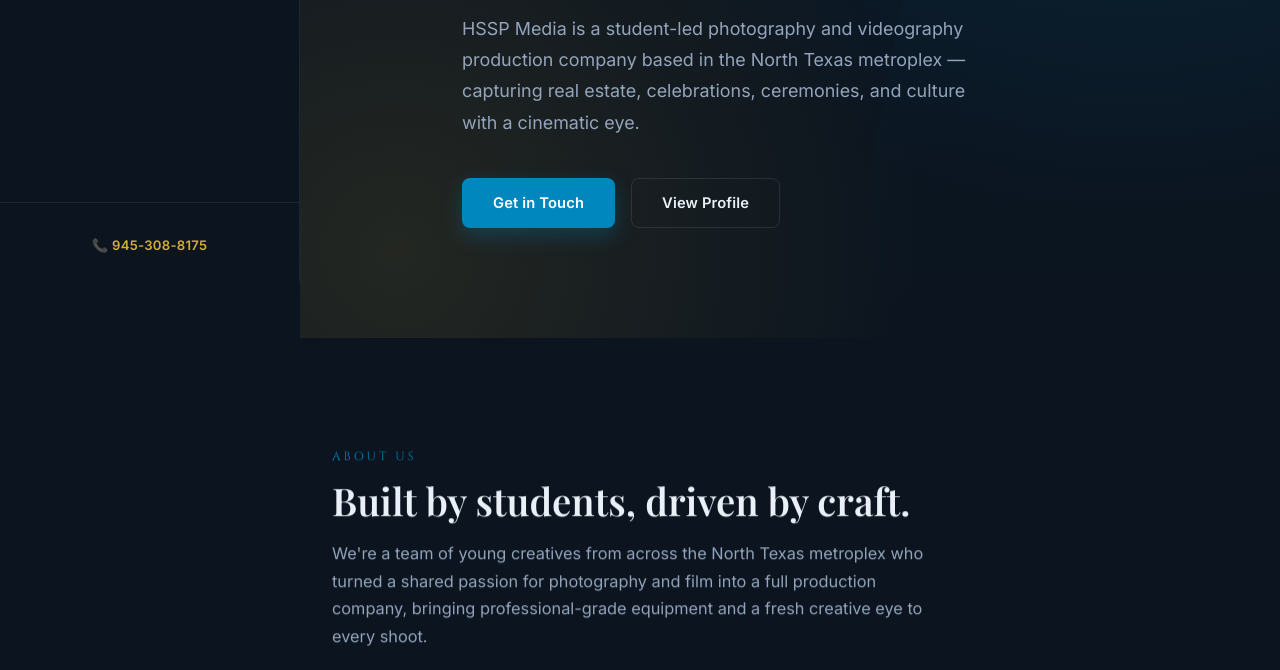
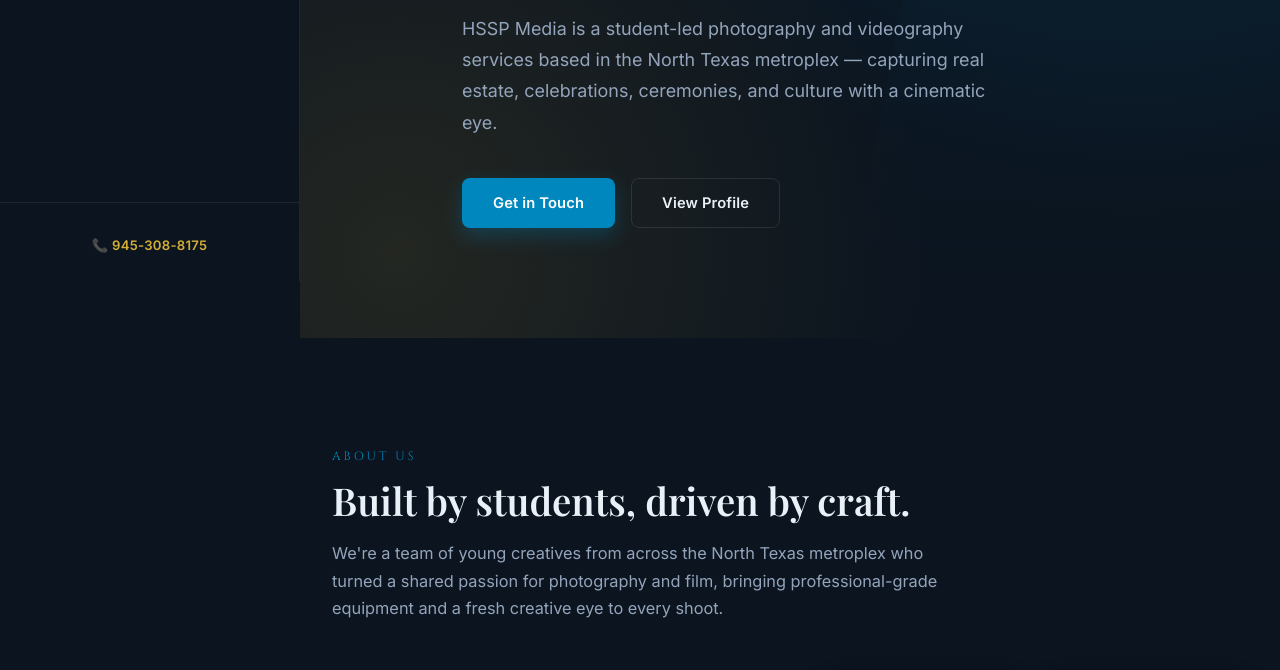
Before and after one commit to hemanthsrisai3/HSSP-Media-Official, a website: page docs/index.html in a window 1280 px wide. Shown: the part 519-1189 px from the top of the page. Drawn offline with nearby package versions, Linux system fonts and the light colour scheme; a web font is replaced by a local one.

Commit message:
Update descriptions for clarity in index.html

```diff
--- a/docs/index.html
+++ b/docs/index.html
@@ -6,7 +6,7 @@
   <meta name="viewport" content="width=device-width, initial-scale=1.0">
   <title>HSSP Media | Photography & Videography — North Texas</title>
   <meta name="description"
-    content="HSSP Media is a student-led photography and videography production company serving the North Texas metroplex. Real estate, celebrations, weddings, graduations, culinary and cultural event coverage.">
+    content="HSSP Media is a student-led photography and videography production serving the North Texas metroplex. Real estate, celebrations, weddings, graduations, culinary and cultural event coverage.">
   <link rel="preconnect" href="https://fonts.googleapis.com">
   <link rel="preconnect" href="https://fonts.gstatic.com" crossorigin>
   <link
@@ -1351,7 +1351,7 @@
         </div>
         <div class="hero-kicker"><span class="pulse"></span>Now booking North Texas events</div>
         <h1>Stories worth <em>watching</em>,<br>moments worth <em>keeping</em>.</h1>
-        <p class="lede">HSSP Media is a student-led photography and videography production company based in the
+        <p class="lede">HSSP Media is a student-led photography and videography services based in the
           North Texas metroplex — capturing real estate, celebrations, ceremonies, and culture with a cinematic
           eye.</p>
         <div class="hero-actions">
@@ -1367,7 +1367,7 @@
         <span class="eyebrow reveal fade-in-up">About Us</span>
         <h2 class="section-heading reveal fade-in-up">Built by students, driven by craft.</h2>
         <p class="section-lede reveal fade-in-up">We're a team of young creatives from across the North Texas
-          metroplex who turned a shared passion for photography and film into a full production company, bringing
+          metroplex who turned a shared passion for photography and film, bringing
           professional-grade equipment and a fresh creative eye to every shoot.</p>
 
         <div class="about-grid">
```
